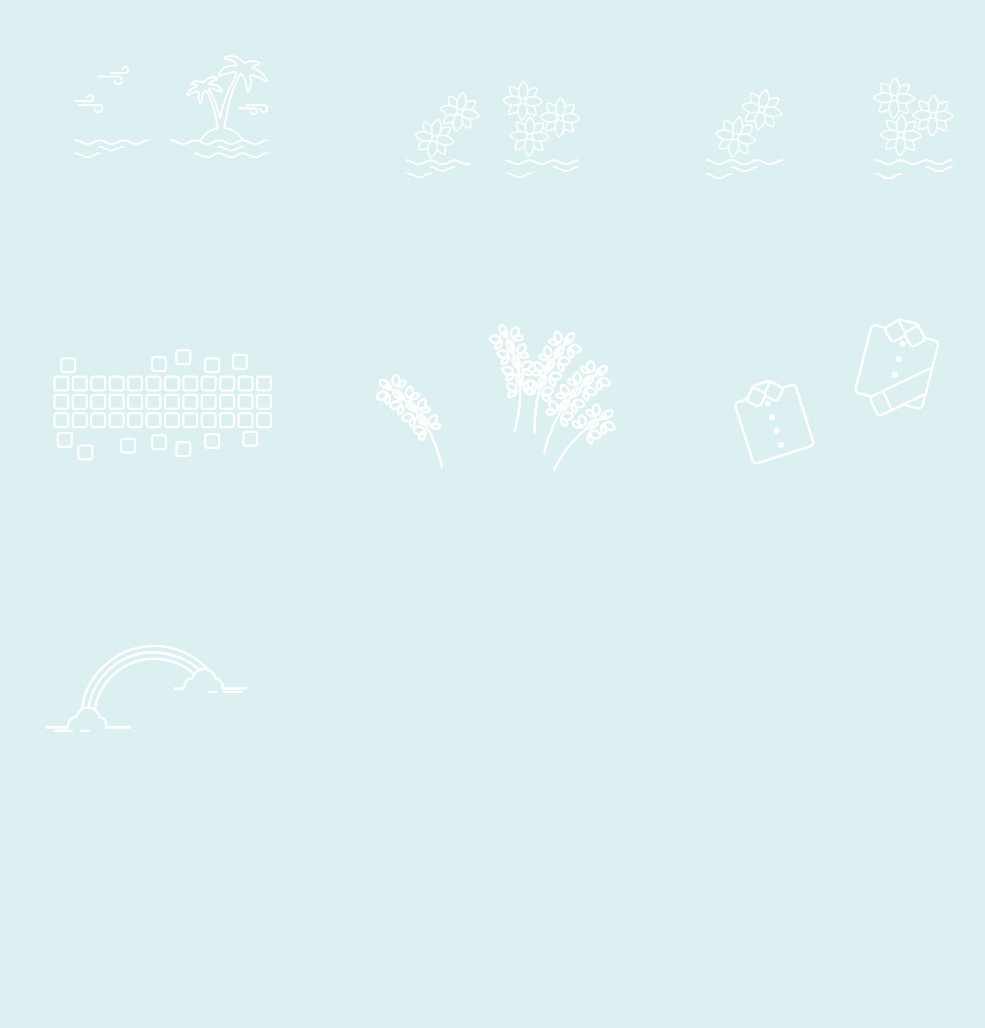
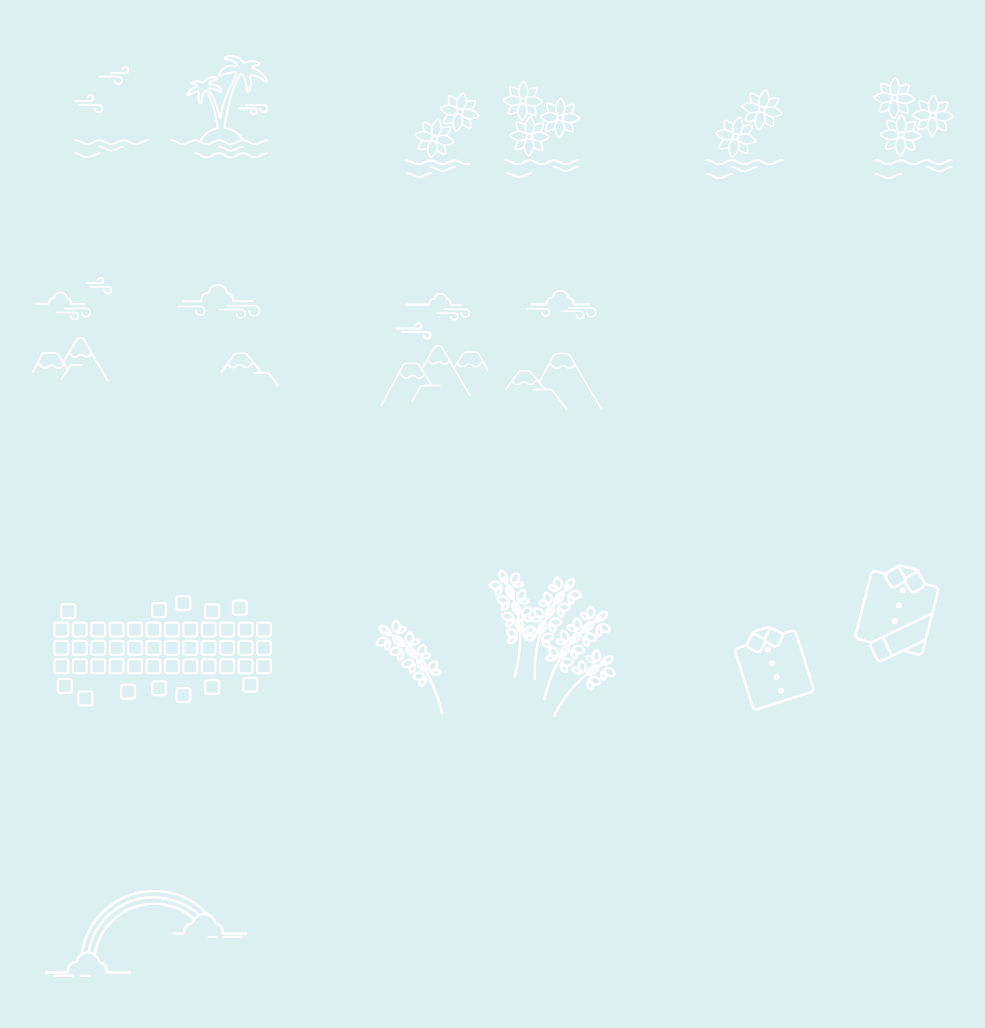
Before and after one commit to Fitzonreee/svg-animations, a website: page app/index.html in a window 1280 px wide. Shown: the part 813-1841 px from the top of the page, without its empty margins (144-1129 px from the left). Before the commit the page ends 1742 px from the top, so only its background shows below. Drawn offline with nearby package versions, Linux system fonts and the light colour scheme.

Commit message:
add travis' hdd & crystals mountain breeze svgs'

```diff
--- a/app/index.html
+++ b/app/index.html
@@ -31,6 +31,10 @@
       <div id="crystals-fresh-spring-waters" class="small-12 medium-4 large-4 columns"></div>
       <div id="hdd-fresh-spring-waters" class="small-12 medium-4 large-4 columns end"></div>
     </div>
+    <div class="row fullWidth-1">
+      <div id="hdd-mountain-breeze" class="small-12 medium-4 large-4 columns"></div>
+      <div id="crystals-mountain-breeze" class="small-12 medium-4 large-4 columns end"></div>
+    </div>
 
     <!-- old size SVG - 284x284 -->
     <div class="row fullWidth-1">
--- a/app/js/main.js
+++ b/app/js/main.js
@@ -15,4 +15,6 @@ $(document).ready(function() {
   $('#crystals-tahitian-breeze').load('svgs/crystals-tahitian-breeze.html');
   $('#crystals-fresh-spring-waters').load('svgs/crystals-fresh-spring-waters.html');
   $('#hdd-fresh-spring-waters').load('svgs/hdd-fresh-spring-waters.html');
+  $('#hdd-mountain-breeze').load('svgs/hdd-mountain-breeze.html');
+  $('#crystals-mountain-breeze').load('svgs/crystals-mountain-breeze.html');
 });
--- /dev/null
+++ b/app/scss/partials/_crystals-mountain-breeze.scss
@@ -0,0 +1,62 @@
+#purex-crystals-mountain-breeze {
+	path{ @include default(#fff, 4); }
+
+	.fadeIn { //this could be moved to a parent file to be globalized in some way
+		opacity: 0;
+		transition: opacity 250ms ease-in;
+	}
+
+	// Set default transitions for these items
+	.breeze,
+	.cloud-group {
+		transition: all 1s ease;
+	}
+
+	// Animate
+	&:hover {
+		.fadeIn {opacity: 1;} // this could be globalized in some way like the above
+
+		.breeze-left {transform: translateX(100px);}
+		.breeze-middle {transform: translateX(30px);}
+		.breeze-bottom {transform: translateX(100px);}
+
+		.draw path,
+		.fadeIn path {
+			stroke: $lightBlue;
+			animation-name: offset;
+			animation-iteration-count: 1;
+			animation-timing-function: ease-out;
+			animation-fill-mode: forwards;
+			@include draw-tmoney(110, 110, 1s, 0s);
+		}
+
+		.cloud-group {
+			transform: translateX(50px);
+			.breeze path {
+				stroke: $lightBlue;
+				transition: 500ms ease;
+			}
+			.cloud path{
+				stroke: $blue;
+				animation-name: offset;
+				animation-iteration-count: 1;
+				animation-timing-function: ease-out;
+				animation-fill-mode: forwards;
+			}
+			.cloud1 path {@include draw-tmoney(175, 175, 750ms, .15s);}
+			.cloud2 path {@include draw-tmoney(225, 225, 750ms, .1s);}
+		}
+		.mountain {
+			path {
+				stroke: $green;
+				animation-name: offset;
+				animation-iteration-count: 1;
+				animation-timing-function: ease-out;
+				animation-fill-mode: forwards;
+			}
+			.short {@include draw-tmoney(135, 135, 750ms, 0s);}
+			.tall {@include draw-tmoney(285, 285, 750ms, .15s);}
+			.squiggle {@include draw-tmoney(80,80,500ms, .25s);}
+		}
+	}
+}
--- /dev/null
+++ b/app/scss/partials/_hdd-mountain-breeze.scss
@@ -0,0 +1,62 @@
+#purex-laundry-detergent-mountain-breeze {
+	path{ @include default(#fff, 4); }
+
+	.fadeIn { //this could be moved to a parent file to be globalized in some way
+		opacity: 0;
+		transition: opacity 250ms ease-in;
+	}
+
+	// Set default transitions for these items
+	.breeze,
+	.cloud-group {
+		transition: all 1s ease;
+	}
+
+	// Animate
+	&:hover {
+		.fadeIn {opacity: 1;} // this could be globalized in some way like the above
+
+		.breeze-left {transform: translateX(200px);}
+		.breeze-middle {transform: translateX(220px);}
+		.breeze-bottom {transform: translateX(50px);}
+
+		.draw path,
+		.fadeIn path {
+			stroke: $lightBlue;
+			animation-name: offset;
+			animation-iteration-count: 1;
+			animation-timing-function: ease-out;
+			animation-fill-mode: forwards;
+			@include draw-tmoney(87, 87, 1s, 0s);
+		}
+
+		.cloud-group {
+			transform: translateX(50px);
+			.breeze path {
+				stroke: $lightBlue;
+				transition: 500ms ease;
+			}
+			.cloud path{
+				stroke: $blue;
+				animation-name: offset;
+				animation-iteration-count: 1;
+				animation-timing-function: ease-out;
+				animation-fill-mode: forwards;
+			}
+			.cloud1 path {@include draw-tmoney(155, 155, 750ms, .10s);}
+			.cloud2 path {@include draw-tmoney(225, 225, 750ms, 0s);}
+		}
+		.mountain {
+			path {
+				stroke: $green;
+				animation-name: offset;
+				animation-iteration-count: 1;
+				animation-timing-function: ease-out;
+				animation-fill-mode: forwards;
+			}
+			.short {@include draw-tmoney(150, 150, 750ms, 0s);}
+			.tall {@include draw-tmoney(211, 211, 750ms, .15s);}
+			.squiggle {@include draw-tmoney(80,80,500ms, .25s);}
+		}
+	}
+}
--- a/app/scss/styles.scss
+++ b/app/scss/styles.scss
@@ -15,3 +15,5 @@
 @import "partials/crystals-tahitian-breeze";
 @import "partials/crystals-fresh-spring-waters";
 @import "partials/hdd-fresh-spring-waters";
+@import "partials/hdd-mountain-breeze";
+@import "partials/crystals-mountain-breeze";
--- /dev/null
+++ b/app/svgs/crystals-mountain-breeze.html
@@ -0,0 +1,68 @@
+<svg version="1.1" id="purex-crystals-mountain-breeze" xmlns="http://www.w3.org/2000/svg" xmlns:xlink="http://www.w3.org/1999/xlink" x="0px" y="0px" viewBox="0 0 780 510" >
+	<g class="breezes">
+		<g class="breeze breeze-left blow">
+			<g>
+				<path d="M135.7,206.8h56c3.6,0,6.5-2.9,6.5-6.5s-2.9-6.5-6.5-6.5h-0.4c-2.9,0-5.3,1.9-6.2,4.5"/>
+				<path d="M147.7,216h66.6c4.7,0,8.5,3.8,8.5,8.5s-3.8,8.5-8.5,8.5h-0.6c-4.7,0-8.5-3.8-8.5-8.5"/>
+			</g>
+			<g class="draw">
+				<path d="M135.7,206.8h56c3.6,0,6.5-2.9,6.5-6.5s-2.9-6.5-6.5-6.5h-0.4c-2.9,0-5.3,1.9-6.2,4.5"/>
+				<path d="M147.7,216h66.6c4.7,0,8.5,3.8,8.5,8.5s-3.8,8.5-8.5,8.5h-0.6c-4.7,0-8.5-3.8-8.5-8.5"/>
+			</g>
+		</g>
+		<g class="breeze breeze-middle fadeIn blow">
+			<path d="M444.3,91.1h66.6c4.7,0,8.5,3.8,8.5,8.5s-3.8,8.5-8.5,8.5h-0.6c-4.7,0-8.5-3.8-8.5-8.5"/>
+			<path d="M432.3,81.8h56c3.6,0,6.5-2.9,6.5-6.5s-2.9-6.5-6.5-6.5h-0.4c-2.9,0-5.3,1.9-6.2,4.5"/>
+		</g>
+		<g class="breeze breeze-bottom fadeIn blow">
+			<path d="M518.6,226.4h56c3.6,0,6.5-2.9,6.5-6.5s-2.9-6.5-6.5-6.5h-0.4c-2.9,0-5.3,1.9-6.2,4.5"/>
+			<path d="M530.6,235.7h66.6c4.7,0,8.5,3.8,8.5,8.5s-3.8,8.5-8.5,8.5h-0.6c-4.7,0-8.5-3.8-8.5-8.5"/>
+		</g>
+	</g>
+	<g class="clouds">
+		<g class="cloud-group">
+			<g class="cloud-wht">
+				<path d="M159.9,145.6h58c0.9,0,1.6-0.7,1.5-1.6c0-0.3,0-0.5,0-0.8c0-6.5,4.9-11.8,11.3-12.3c0.6-0.1,1.2-0.5,1.3-1.1c1.8-7.2,8.3-12.4,16.1-12.4c7.9,0,14.4,5.5,16.2,12.8c0.1,0.5,0.6,1,1.1,1.1c5.4,1.3,9.4,6.2,9.4,12c0,0.6,0,1.1-0.1,1.6s0.3,0.9,0.8,0.9h25"/>
+			</g>
+			<g class="cloud cloud1">
+				<path class="cloud" d="M159.9,145.6h58c0.9,0,1.6-0.7,1.5-1.6c0-0.3,0-0.5,0-0.8c0-6.5,4.9-11.8,11.3-12.3c0.6-0.1,1.2-0.5,1.3-1.1c1.8-7.2,8.3-12.4,16.1-12.4c7.9,0,14.4,5.5,16.2,12.8c0.1,0.5,0.6,1,1.1,1.1c5.4,1.3,9.4,6.2,9.4,12c0,0.6,0,1.1-0.1,1.6s0.3,0.9,0.8,0.9h25"/>
+			</g>
+			<g class="breeze">
+				<path d="M259,157.3h53.2c5.7,0,10.2,4.6,10.2,10.2c0,5.7-4.6,10.2-10.2,10.2h-0.7c-5.7,0-10.2-4.6-10.2-10.2"/>
+				<path d="M238.8,167.4h44.4c4.7,0,8.5,3.8,8.5,8.5s-3.8,8.5-8.5,8.5h-0.6c-4.7,0-8.5-3.8-8.5-8.5"/>
+			</g>
+		</g>
+		<g class="cloud-group">
+			<g class="cloud-wht">
+				<path class="cloud" d="M482.3,145h37.1c1.1,0,1.9-0.9,1.9-2c0-0.3,0-0.7,0-1c0-8,6.1-14.6,14-15.4c0.8-0.1,1.5-0.6,1.7-1.4c2.3-8.9,10.4-15.5,20-15.5c9.8,0,17.9,6.8,20.1,15.9c0.2,0.7,0.7,1.2,1.4,1.4c6.7,1.7,11.7,7.7,11.7,15c0,0.7,0,1.4-0.1,2s0.4,1.1,0.9,1.1h40.8"/>
+			</g>
+			<g class="cloud cloud2">
+				<path d="M482.3,145h37.1c1.1,0,1.9-0.9,1.9-2c0-0.3,0-0.7,0-1c0-8,6.1-14.6,14-15.4c0.8-0.1,1.5-0.6,1.7-1.4c2.3-8.9,10.4-15.5,20-15.5c9.8,0,17.9,6.8,20.1,15.9c0.2,0.7,0.7,1.2,1.4,1.4c6.7,1.7,11.7,7.7,11.7,15c0,0.7,0,1.4-0.1,2s0.4,1.1,0.9,1.1h40.8"/>
+			</g>
+			<g class="breeze">
+				<path d="M578,154.4h58.2c6.2,0,11.2,5,11.2,11.2s-5,11.2-11.2,11.2h-0.8c-6.2,0-11.2-5-11.2-11.2"/>
+				<path d="M470.8,156.3h48.5c5.2,0,9.3,4.2,9.3,9.3s-4.2,9.3-9.3,9.3h-0.6c-5.2,0-9.3-4.2-9.3-9.3"/>
+				<path d="M558.9,162.5h48.5c5.2,0,9.3,4.2,9.3,9.3c0,5.2-4.2,9.3-9.3,9.3h-0.6c-5.2,0-9.3-4.2-9.3-9.3"/>
+			</g>
+		</g>
+	</g>
+	<g class="mountains">
+		<g class="mountain mountain-left">
+			<path class="squiggle" d="M291.3,296.3l5.6,5.6c4.6,4.6,12.1,4.6,16.7,0l0.1-0.1c4.6-4.6,12.1-4.6,16.7,0l0,0c4.6,4.6,12.1,4.6,16.7,0l8.6-8.6"/>
+			<path class="squiggle" d="M270.3,290.7l-4.8,4.8c-4,4-10.4,4-14.4,0l-0.1-0.1c-4-4-10.4-4-14.4,0l0,0c-4,4-10.4,4-14.4,0l-7.4-7.4"/>
+			<path class="squiggle" d="M207.2,325.5l-5.6,5.6c-4.6,4.6-12.1,4.6-16.7,0l-0.1-0.1c-4.6-4.6-12.1-4.6-16.7,0l0,0c-4.6,4.6-12.1,4.6-16.7,0l-8.6-8.6"/>
+			<path class="short" d="M283.4,308.1l21.2-35.2c2.1-3.6,6-5.7,10.1-5.7H337c4.4,0,8.4,2.4,10.5,6.3l22,41.7"/>
+			<path class="tall " d="M199.4,312.1l33.5-56.5c1.8-3.1,5.2-5,8.8-5h1.2c3.6,0,7,1.9,8.8,5.1l72,123"/>
+			<path class="tall" d="M225.8,353.8l-31.9-51.7c-2.1-3.6-6-5.7-10.1-5.7h-22.2c-4.4,0-8.4,2.4-10.5,6.3L95.7,404.8"/>
+			<path d="M175,394.6l20.1-36.2c2.2-2.9,5.7-4.6,9.3-4.6h42.4"/>
+		</g>
+		<g class="mountain mountain-right">
+			<path class="squiggle" d="M594.4,300.2l-5.6,5.6c-4.6,4.6-12.1,4.6-16.7,0l-0.1-0.1c-4.6-4.6-12.1-4.6-16.7,0l0,0c-4.6,4.6-12.1,4.6-16.7,0l-8.6-8.6"/>
+			<path class="squiggle" d="M432.1,342.3l5.5,5.5c4.6,4.6,12,4.6,16.6,0l0.1-0.1c4.6-4.6,12-4.6,16.6,0l0,0c4.6,4.6,12,4.6,16.6,0l8.5-8.5"/>
+			<path class="short" d="M417,362l30.7-41.4c2.2-3,5.7-4.7,9.4-4.7h15.3c3.5,0,6.8,1.6,9.1,4.3l34.4,42.4"/>
+			<path class="tall path" d="M662.4,415.2l-81.3-138.4c-2.1-3.6-6-5.7-10.1-5.7h-22.2c-4.4,0-8.4,2.4-10.5,6.3l-35.8,65.9"/>
+			<path d="M573,415.2l-34.5-46.4c-2.2-2.9-5.7-4.6-9.3-4.6h-42.4"/>
+		</g>
+	</g>
+
+</svg>
--- /dev/null
+++ b/app/svgs/hdd-mountain-breeze.html
@@ -0,0 +1,79 @@
+<svg version="1.1" id="purex-laundry-detergent-mountain-breeze"
+	xmlns="http://www.w3.org/2000/svg" xmlns:xlink="http://www.w3.org/1999/xlink" x="0px" y="0px" viewBox="0 0 780 510"
+	style="enable-background:new 0 0 780 510;" xml:space="preserve">
+
+	<g class="breezes">
+		<g class="breeze breeze-left blow">
+			<g>
+				<path d="M203.7,99.4h45.7c4.9,0,8.8,3.9,8.8,8.8s-3.9,8.8-8.8,8.8h-0.6c-4.9,0-8.8-3.9-8.8-8.8"/>
+				<path d="M196.1,90.6h34.8c3.7,0,6.7-3,6.7-6.7s-3-6.7-6.7-6.7h-0.4c-3,0-5.5,1.9-6.4,4.6"/>
+			</g>
+			<g class="draw">
+				<path d="M203.7,99.4h45.7c4.9,0,8.8,3.9,8.8,8.8s-3.9,8.8-8.8,8.8h-0.6c-4.9,0-8.8-3.9-8.8-8.8"/>
+				<path d="M196.1,90.6h34.8c3.7,0,6.7-3,6.7-6.7s-3-6.7-6.7-6.7h-0.4c-3,0-5.5,1.9-6.4,4.6"/>
+			</g>
+		</g>
+		<g class="breeze breeze-middle fadeIn blow">
+			<path class="breeze-bottom-line" d="M388.7,70.8h45.7c4.9,0,8.8,3.9,8.8,8.8s-3.9,8.8-8.8,8.8h-0.6c-4.9,0-8.8-3.9-8.8-8.8"/>
+			<path d="M381.1,62h34.8c3.7,0,6.7-3,6.7-6.7s-3-6.7-6.7-6.7h-0.4c-3,0-5.5,1.9-6.4,4.6"/>
+		</g>
+		<g class="breeze breeze-bottom fadeIn blow">
+			<path class="breeze-bottom-line" d="M529.8,227.7h45.7c4.9,0,8.8,3.9,8.8,8.8s-3.9,8.8-8.8,8.8h-0.6c-4.9,0-8.8-3.9-8.8-8.8"/>
+			<path d="M522.1,219h34.8c3.7,0,6.7-3,6.7-6.7s-3-6.7-6.7-6.7h-0.4c-3,0-5.5,1.9-6.4,4.6"/>
+		</g>
+	</g>
+	<g class="clouds">
+		<g class="cloud-group">
+			<g class="cloud-wht">
+				<path  d="M65.2,143.4h30.7c0.9,0,1.6-0.8,1.6-1.7c0-0.3,0-0.6,0-0.8c0-6.7,5.1-12.1,11.6-12.7c0.7-0.1,1.2-0.5,1.4-1.2c1.9-7.4,8.6-12.8,16.5-12.8c8.1,0,14.9,5.6,16.6,13.2c0.1,0.6,0.6,1,1.1,1.1c5.5,1.4,9.7,6.4,9.7,12.4c0,0.6,0,1.1-0.1,1.7c-0.1,0.5,0.3,0.9,0.8,0.9h33.8"/>
+			</g>
+			<g class="cloud cloud1">
+				<path  d="M65.2,143.4h30.7c0.9,0,1.6-0.8,1.6-1.7c0-0.3,0-0.6,0-0.8c0-6.7,5.1-12.1,11.6-12.7c0.7-0.1,1.2-0.5,1.4-1.2c1.9-7.4,8.6-12.8,16.5-12.8c8.1,0,14.9,5.6,16.6,13.2c0.1,0.6,0.6,1,1.1,1.1c5.5,1.4,9.7,6.4,9.7,12.4c0,0.6,0,1.1-0.1,1.7c-0.1,0.5,0.3,0.9,0.8,0.9h33.8"/>
+			</g>
+			<g class="breeze">
+				<path d="M138.3,155.4h54.8c5.8,0,10.5,4.7,10.5,10.5s-4.7,10.5-10.5,10.5h-0.7c-5.8,0-10.5-4.7-10.5-10.5"/>
+				<path d="M117.4,165.9h45.7c4.9,0,8.8,3.9,8.8,8.8s-3.9,8.8-8.8,8.8h-0.6c-4.9,0-8.8-3.9-8.8-8.8"/>
+			</g>
+		</g>
+		<g class=" cloud-group">
+			<g class="cloud-wht">
+				<path d="M443.2,137h44c1.3,0,2.3-1.1,2.2-2.4c0-0.4,0-0.8,0-1.2c0-9.5,7.3-17.4,16.6-18.2c1-0.1,1.7-0.7,2-1.7c2.7-10.6,12.3-18.4,23.7-18.4c11.6,0,21.3,8.1,23.8,18.9c0.2,0.8,0.8,1.4,1.6,1.6c8,2,13.9,9.2,13.9,17.8c0,0.8-0.1,1.6-0.2,2.4c-0.1,0.7,0.4,1.3,1.1,1.3h48.4"/>
+			</g>
+			<g class="cloud cloud2">
+				<path d="M443.2,137h44c1.3,0,2.3-1.1,2.2-2.4c0-0.4,0-0.8,0-1.2c0-9.5,7.3-17.4,16.6-18.2c1-0.1,1.7-0.7,2-1.7c2.7-10.6,12.3-18.4,23.7-18.4c11.6,0,21.3,8.1,23.8,18.9c0.2,0.8,0.8,1.4,1.6,1.6c8,2,13.9,9.2,13.9,17.8c0,0.8-0.1,1.6-0.2,2.4c-0.1,0.7,0.4,1.3,1.1,1.3h48.4"/>
+			</g>
+			<g class="breeze">
+				<path d="M556.8,148.3h69c7.3,0,13.3,5.9,13.3,13.3s-5.9,13.3-13.3,13.3h-0.9c-7.3,0-13.3-5.9-13.3-13.3"/>
+				<path d="M429.5,150.5h57.6c6.1,0,11.1,5,11.1,11.1s-5,11.1-11.1,11.1h-0.7c-6.1,0-11.1-5-11.1-11.1"/>
+				<path d="M534.1,157.9h57.6c6.1,0,11.1,5,11.1,11.1s-5,11.1-11.1,11.1H591c-6.1,0-11.1-5-11.1-11.1"/>
+			</g>
+		</g>
+	</g>
+	<g class="mountains">
+		<g>
+			<path d="M130,336.6l20.6-31c1.6-2.7,4.5-4.4,7.7-4.4h23.3" />
+			<path class="tall" d="M134.1,294.3l34.5-58.1c1.9-3.2,5.3-5.2,9-5.2h1.3c3.7,0,7.2,2,9.1,5.2L248.4,341"/>
+			<path class="squiggle" d="M136.5,299.5l-5.7,5.7c-4.8,4.8-12.5,4.8-17.2,0l-0.1-0.1c-4.8-4.8-12.5-4.8-17.2,0l0,0c-4.8,4.8-12.5,4.8-17.2,0l-8.8-8.8"/>
+			<path class="short" d="M144.6,311.7l-21.8-36.2c-2.2-3.7-6.2-5.9-10.4-5.9h-23c-4.5,0-8.7,2.5-10.8,6.5L56,319"/>
+			<path class="squiggle" d="M207,272.3l-4.9,4.9c-4.1,4.1-10.7,4.1-14.8,0l-0.1-0.1c-4.1-4.1-10.7-4.1-14.8,0l0,0c-4.1,4.1-10.7,4.1-14.8,0l-7.6-7.6"/>
+		</g>
+		<g>
+			<path class="short" d="M541.2,318.3l31.6-42.6c2.3-3.1,5.9-4.9,9.7-4.9h15.8c3.6,0,7,1.6,9.3,4.4l35.4,43.7"/>
+			<path d="M686.9,352.7L666,325.3c-2.3-3-5.8-4.7-9.6-4.7h-29.2"/>
+			<path class="squiggle" d="M556.7,298l5.7,5.7c4.7,4.7,12.3,4.7,17,0l0.1-0.1c4.7-4.7,12.3-4.7,17,0l0,0c4.7,4.7,12.3,4.7,17,0l8.7-8.7"/>
+		</g>
+		<g class="mountain mountain-left">
+			<path d="M130,336.6l20.6-31c1.6-2.7,4.5-4.4,7.7-4.4h23.3" />
+			<path class="tall" d="M134.1,294.3l34.5-58.1c1.9-3.2,5.3-5.2,9-5.2h1.3c3.7,0,7.2,2,9.1,5.2L248.4,341"/>
+			<path class="squiggle" d="M136.5,299.5l-5.7,5.7c-4.8,4.8-12.5,4.8-17.2,0l-0.1-0.1c-4.8-4.8-12.5-4.8-17.2,0l0,0c-4.8,4.8-12.5,4.8-17.2,0l-8.8-8.8"/>
+			<path class="short" d="M144.6,311.7l-21.8-36.2c-2.2-3.7-6.2-5.9-10.4-5.9h-23c-4.5,0-8.7,2.5-10.8,6.5L56,319"/>
+			<path class="squiggle" d="M207,272.3l-4.9,4.9c-4.1,4.1-10.7,4.1-14.8,0l-0.1-0.1c-4.1-4.1-10.7-4.1-14.8,0l0,0c-4.1,4.1-10.7,4.1-14.8,0l-7.6-7.6"/>
+		</g>
+		<g class="mountain mountain-right">
+			<path class="short" d="M541.2,318.3l31.6-42.6c2.3-3.1,5.9-4.9,9.7-4.9h15.8c3.6,0,7,1.6,9.3,4.4l35.4,43.7"/>
+			<path d="M686.9,352.7L666,325.3c-2.3-3-5.8-4.7-9.6-4.7h-29.2"/>
+			<path class="squiggle" d="M556.7,298l5.7,5.7c4.7,4.7,12.3,4.7,17,0l0.1-0.1c4.7-4.7,12.3-4.7,17,0l0,0c4.7,4.7,12.3,4.7,17,0l8.7-8.7"/>
+		</g>
+	</g>
+
+</svg>
```
Also changed, not shown: app/scss/partials/__main.scss (+7 -0 lines), app/css/styles.css.
